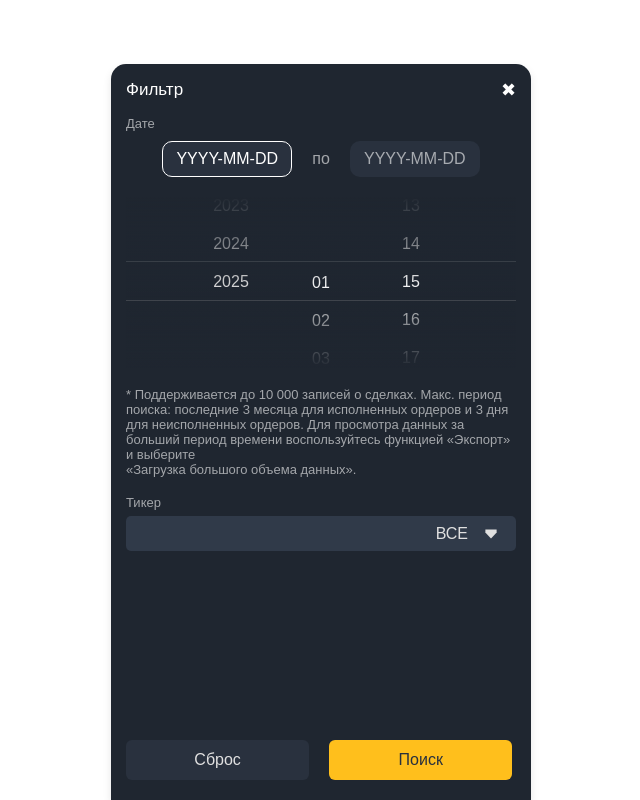
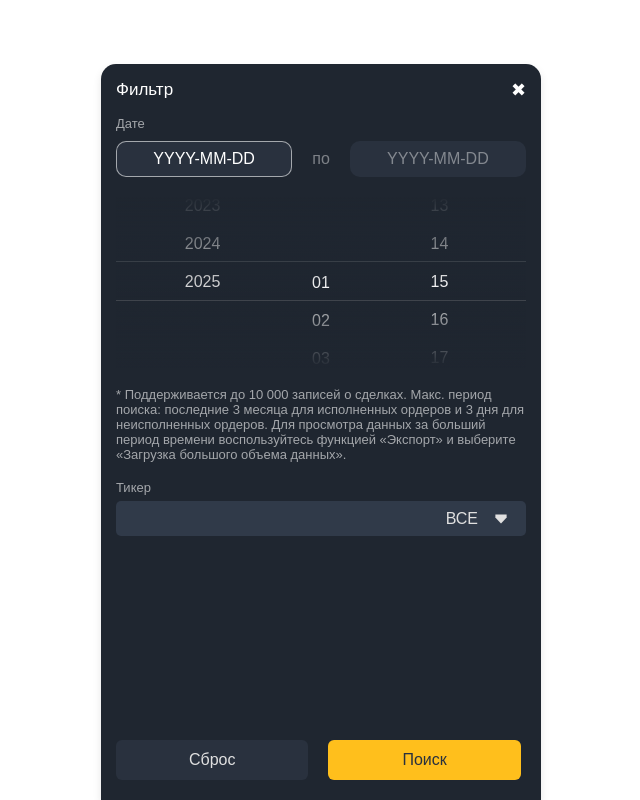
Before and after one commit to azimjon-95/Date-picker-ui-ideas, a plain HTML site: page index.html in a window 1280 px wide. Shown: the whole page, without its empty margins (319-959 px from the left). Drawn offline with Linux system fonts and the light colour scheme; no server answers.

Commit message:
futures -+

```diff
--- a/service.js
+++ b/service.js
@@ -34,11 +34,6 @@ function smoothScrollTo(column, targetValue) {
 
         // Scrollni amalga oshirish
         column.scrollTop = scrollPosition;
-
-        // Vibra qo'shish
-        if (navigator.vibrate) {
-            navigator.vibrate(100); // 100ms davomida tebranish
-        }
     }
 }
 
@@ -58,6 +53,7 @@ function addClickListener(column, type) {
             Array.from(column.children).forEach(item => item.classList.remove('active'));
             event.target.classList.add('active');
         }
+        console.log("ok");
     });
 }
 
@@ -65,6 +61,7 @@ function addClickListener(column, type) {
 function setActiveButton(button) {
     btn1.classList.remove('active');
     btn2.classList.remove('active');
+    console.log("ok");
 
     button.classList.add('active');
     activeButton = button;
@@ -109,7 +106,6 @@ window.addEventListener('DOMContentLoaded', () => {
     setActiveButton(btn1, updateSelectedDate());
 });
 
-
 // Bugungi sanani markazga tushirish
 smoothScrollTo(dayColumn, todayDay);
 smoothScrollTo(monthColumn, todayMonth);
@@ -118,6 +114,7 @@ smoothScrollTo(yearColumn, String(todayYear));
 // "Bugungi oyni markazga tushirish" funksiyasi
 const todayElementMonth = monthColumn.querySelector(`[data-value='${todayMonth}']`);
 if (todayElementMonth) {
+    console.log(todayElementMonth);
     smoothScrollTo(monthColumn, todayMonth);
 }
 
--- a/style.css
+++ b/style.css
@@ -20,7 +20,7 @@ body {
     background-color: #1f2630;
     padding: 15px;
     padding-bottom: 80px;
-    max-width: 420px;
+    max-width: 440px;
     height: 92vh;
     border-radius: 15px 15px 0 0;
     position: relative;
@@ -63,7 +63,7 @@ body {
 }
 
 .picker-column {
-    width: 70px;
+    width: 24%;
     position: relative;
     margin: 0 10px;
     overflow-y: scroll;
@@ -142,9 +142,9 @@ body {
 }
 
 .btn {
-    margin: 10px;
+    margin: 10px 0;
     padding: 8px 0px;
-    width: 130px;
+    width: 50%;
     font-size: 1rem;
     color: #fff;
     background: #29313e;
@@ -152,6 +152,7 @@ body {
     border-radius: 10px;
     cursor: pointer;
     border: 1px solid #ffffff00;
+    /* background: red; */
 }
 
 
@@ -159,12 +160,12 @@ body {
     display: flex;
     justify-content: center;
     align-items: center;
-    gap: 10px;
+    gap: 20px;
     box-shadow: 0 0 10px #ff440000;
 }
 
 .box-po>p {
-    color: #ffffff97;
+    color: #ffffff6c;
 }
 
 .box-po button {
@@ -174,7 +175,7 @@ body {
 }
 
 .box-po .btn.active {
-    border: 1px solid #ffffff;
+    border: 1px solid #ffffff93;
     color: #fff;
 }
 
@@ -302,3 +303,9 @@ body {
 .order-select__label.active svg {
     transform: rotate(180deg);
 }
+
+@media screen and (max-width: 440px) {
+    .calendar-container {
+        width: 100%;
+    }
+}
```
